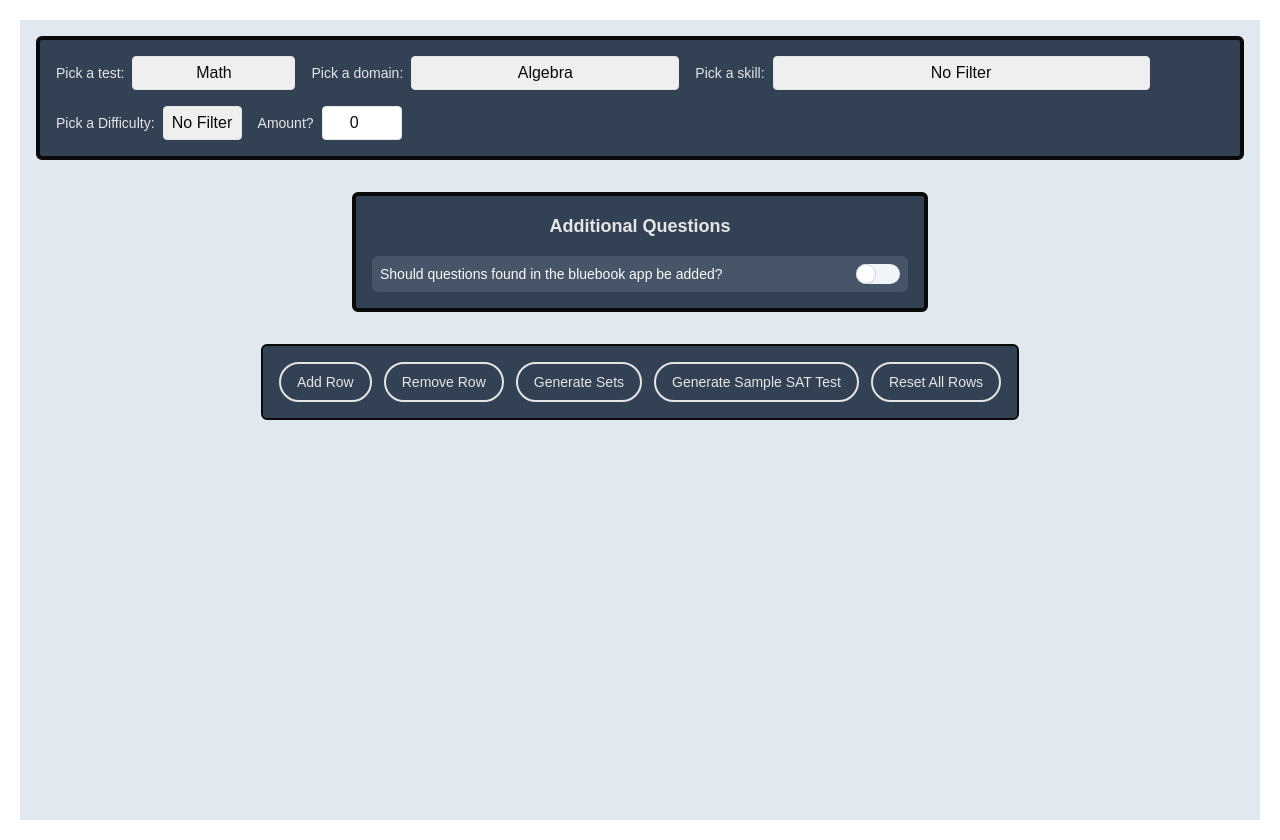
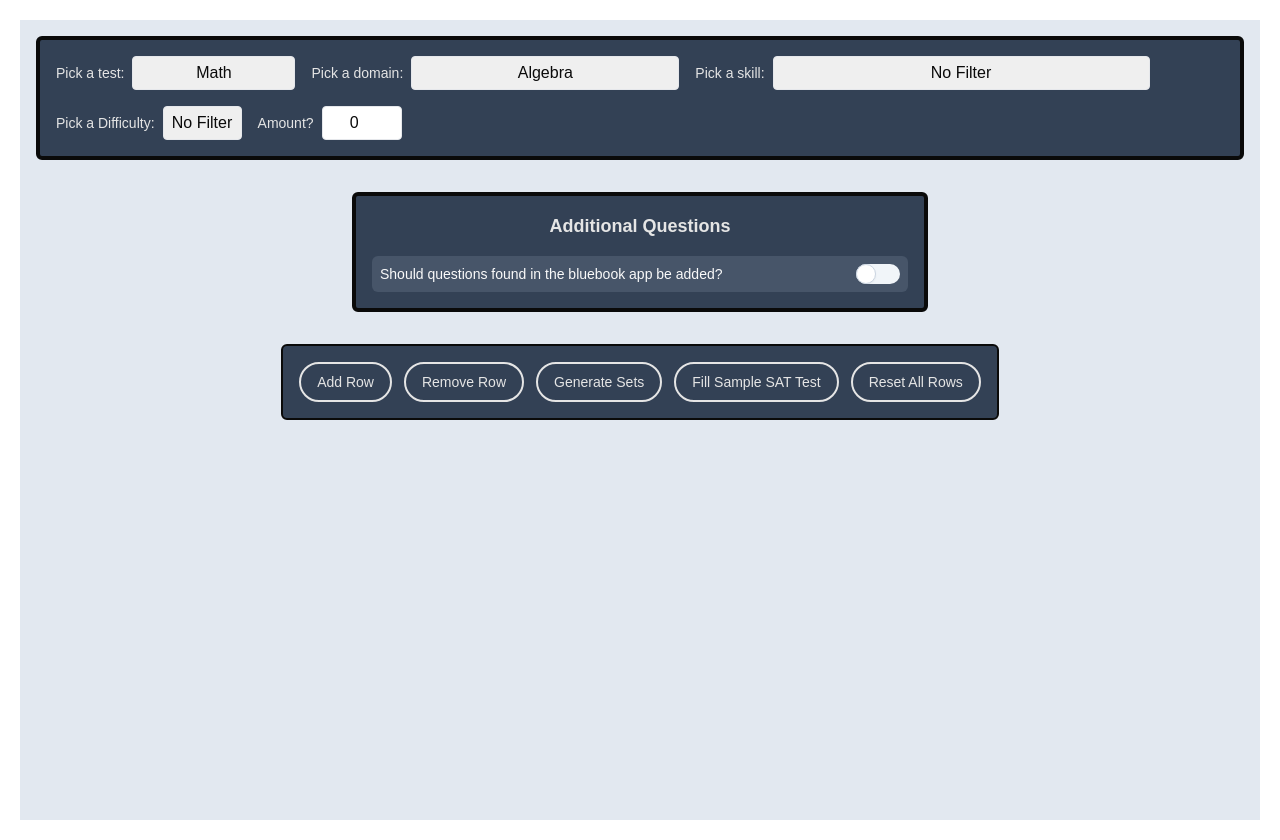
Before and after one commit to NikhilRao21/SATWebsite, a React (Create React App) app in the folder my-app/: page / in a window 1280 px wide. Built offline with nearby package versions, Linux system fonts and the light colour scheme.

Commit message:
wording change

```diff
--- a/my-app/src/App.js
+++ b/my-app/src/App.js
@@ -337,7 +337,7 @@ export default function App() {
           onClick={handleSATSample}
           className="px-4 py-2 rounded-full border-2 border-neutral-200 hover:bg-slate-800 active:bg-slate-900 text-sm font-medium"
         >
-          Generate Sample SAT Test
+          Fill Sample SAT Test
         </button>
         <button
           onClick={handleReset}
```
